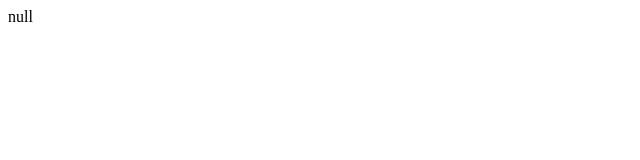
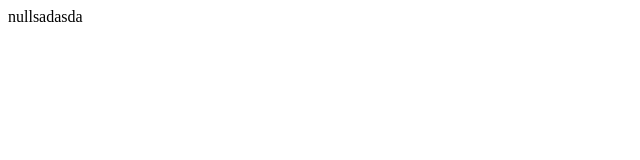
Before and after one commit to HumanUnit101/HumanUnit101.github.io, a plain HTML site: page portfolio/index.html in a window 1280 px wide. Shown: the full height of the page, 0-640 px from the left. Drawn offline with Linux system fonts and the light colour scheme; some packages are replaced by stand-ins of ours; a script that the page names is missing.

Commit message:
Update index.html

```diff
--- a/portfolio/index.html
+++ b/portfolio/index.html
@@ -6,6 +6,6 @@
     <script src="https://viewer.marmoset.co/main/marmoset.js"></script>
 </head>
 <body>
-null
+nullsadasda
 </body>
 </html>
```
